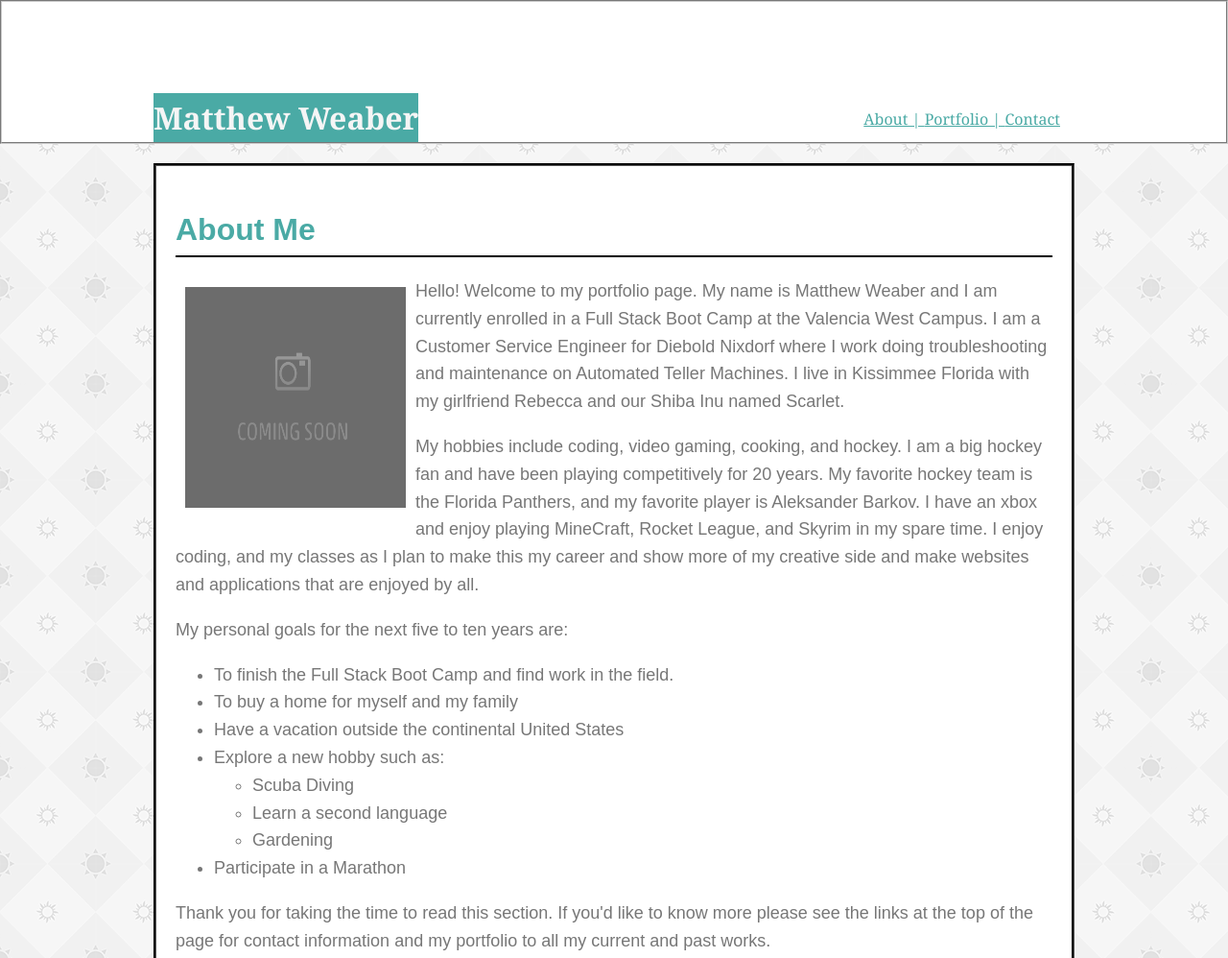
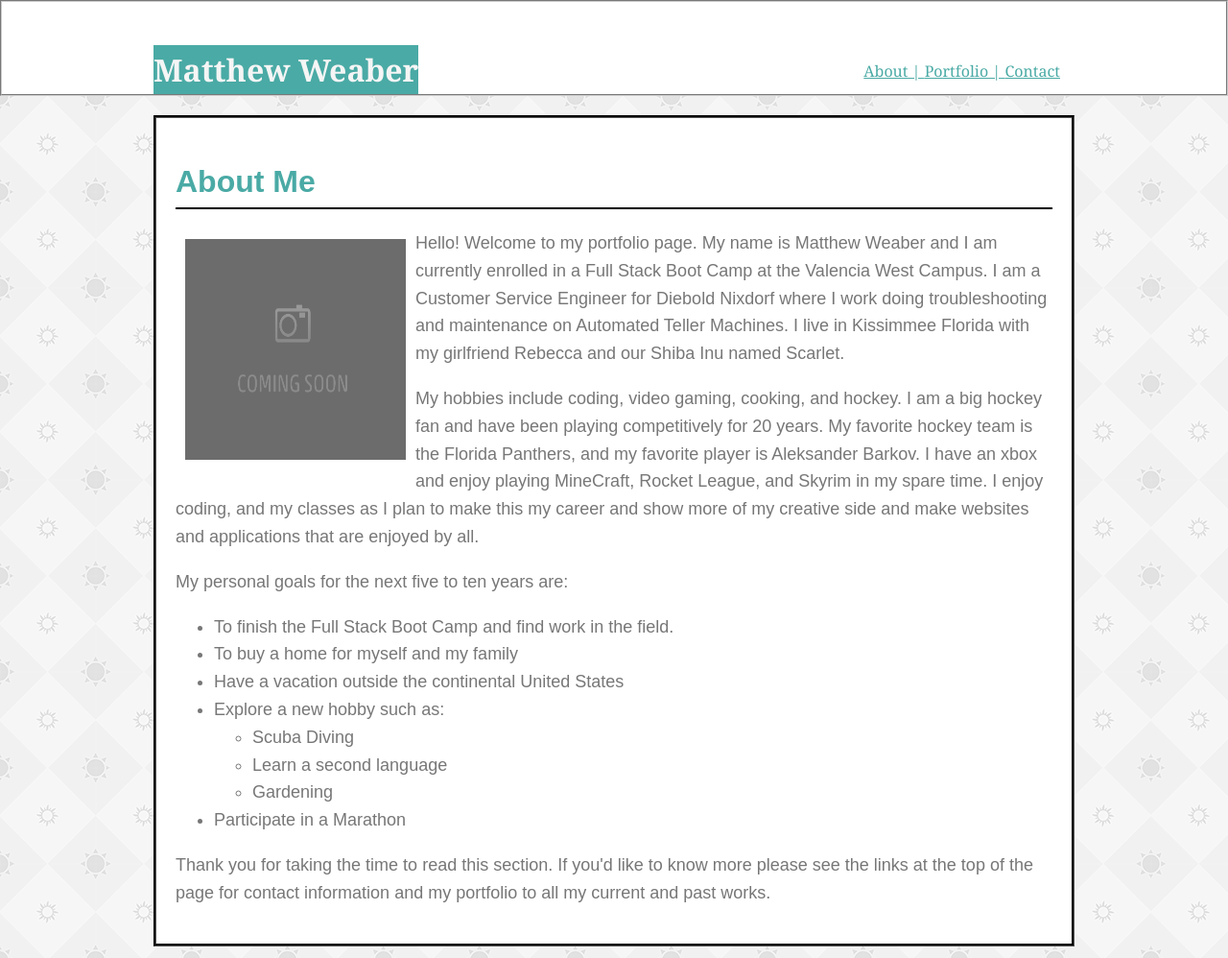
Before and after one commit to mweaber/Basic-Portfolio, a plain HTML site: page index.html in a window 1280 px wide. Shown: the top 998 px of the page at 96% size. Drawn offline with Linux system fonts and the light colour scheme.

Commit message:
Still adjusting

```diff
--- a/assets/css/style.css
+++ b/assets/css/style.css
@@ -25,7 +25,7 @@ header{
     font-family: 'Georgia', Times, Times New Roman, serif;
     margin:auto;
     width:100%;
-    height:150px;
+    height:100px;
 
     padding:0;
     border: 2px groove black;
@@ -37,7 +37,7 @@ header{
     float:left;
     background-color:#4aaaa5;
     color:whitesmoke;
-    margin-top:95px;
+    margin-top:45px;
 
 
 }
@@ -46,7 +46,7 @@ header{
 
 nav{
     float:right;
-    margin-top:95px;
+    margin-top:45px;
     padding:15px;
 
 }
```
